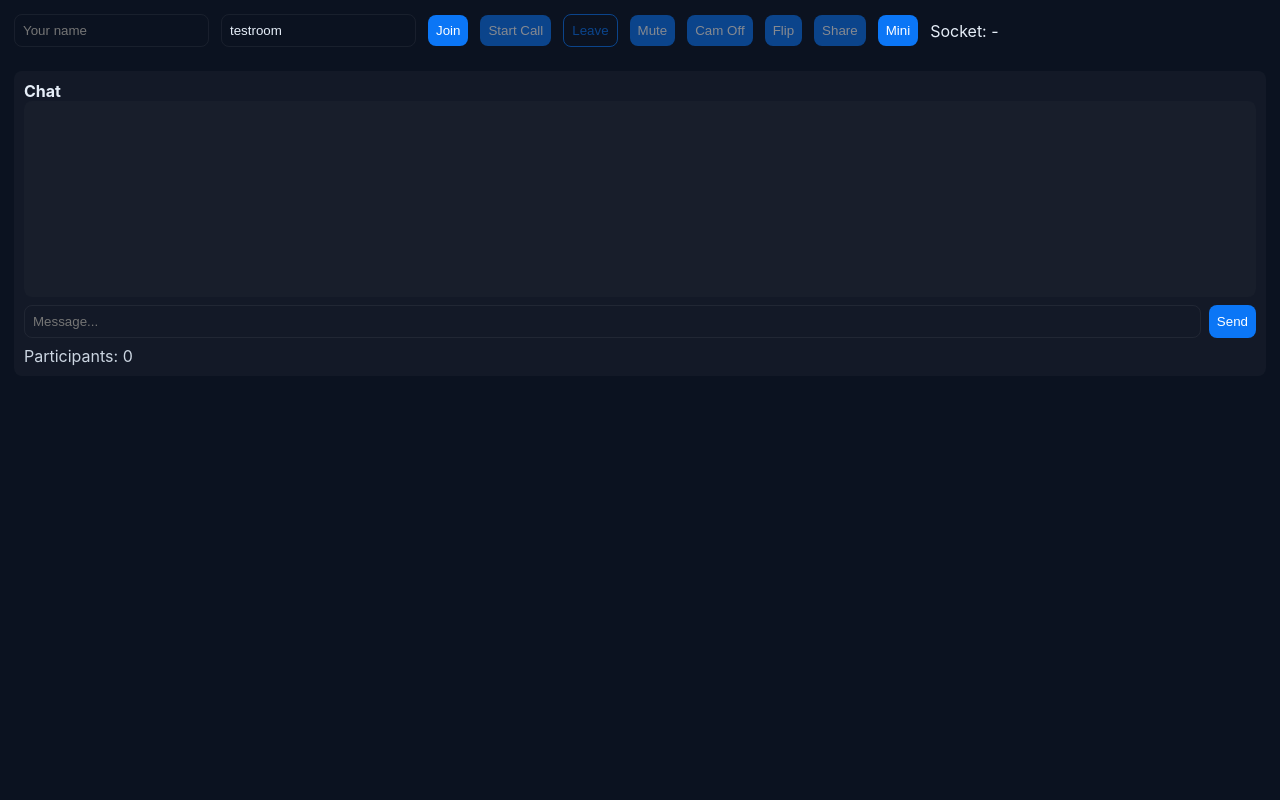
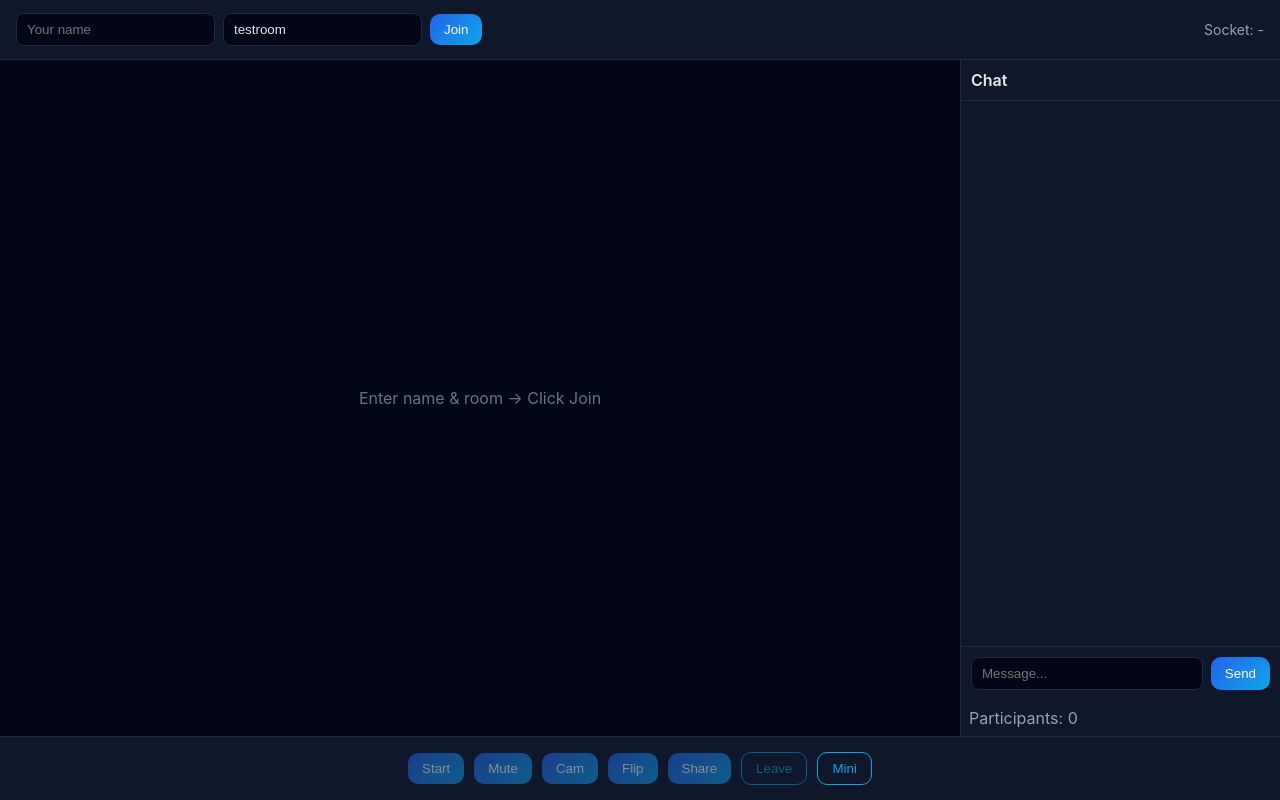
Before and after one commit to LakshyaMittal11/AI-agent, a website: page public/index.html in a window 1280 px wide. Drawn offline with nearby package versions, Linux system fonts and the light colour scheme; no server answers.

Commit message:
new feature camera center

```diff
--- a/public/index.html
+++ b/public/index.html
@@ -1,128 +1,195 @@
 <!doctype html>
 <html>
 <head>
-  <meta charset="utf-8" />
-  <title>Video Call — Working Client (fixed fullscreen & mobile)</title>
-  <meta name="viewport" content="width=device-width,initial-scale=1" />
+<meta charset="utf-8"/>
+<title>Video Call — Modern UI (Join Fixed)</title>
+<meta name="viewport" content="width=device-width,initial-scale=1"/>
+
 <style>
 :root{
-      --bg:#0b1220; --muted:#9aa7bd; --accent:#0b76f6;
+  --bg:#020617;
+  --panel:#0f172a;
+  --border:#1e293b;
+  --text:#e5e7eb;
+  --muted:#94a3b8;
+  --accent:#0ea5e9;
 }
-    body{font-family:Inter,Arial,sans-serif;background:var(--bg);color:#e6eef8;padding:14px;margin:0}
-    .top{display:flex;gap:12px;align-items:center;margin-bottom:12px;flex-wrap:wrap}
-    input,button{padding:8px;border-radius:8px;border:1px solid rgba(255,255,255,0.06);background:transparent;color:inherit}
-    button{background:var(--accent);color:#fff;border:none;cursor:pointer}
-    button.ghost{background:transparent;border:1px solid var(--accent);color:var(--accent)}
-    button:disabled{opacity:.5;cursor:not-allowed}
+*{box-sizing:border-box}
 
-    /* ===== EXISTING STAGE ===== */
-    .stage{
-      display:grid;
-      grid-template-columns:repeat(auto-fill,minmax(220px,1fr));
-      gap:10px;
-      align-items:start;
+body{
+  margin:0;
+  font-family:Inter,Arial,sans-serif;
+  background:var(--bg);
+  color:var(--text);
+  height:100vh;
+  display:flex;
+  flex-direction:column;
 }
 
-    /* ===== ADD: video-grid behaviour ===== */
-    .stage{
-      grid-template-columns: repeat(auto-fit, minmax(300px, 1fr));
+/* HEADER */
+.header{
+  height:60px;
+  background:var(--panel);
+  display:flex;
+  align-items:center;
+  justify-content:space-between;
+  padding:0 16px;
+  border-bottom:1px solid var(--border);
+}
+.header-left{display:flex;gap:8px;align-items:center}
+.header-right{color:var(--muted);font-size:14px}
+
+input{
+  background:#020617;
+  border:1px solid var(--border);
+  color:var(--text);
+  padding:8px 10px;
+  border-radius:8px;
 }
 
-    /* Tile */
+.btn{
+  background:linear-gradient(135deg,#2563eb,#0ea5e9);
+  border:none;
+  color:white;
+  padding:8px 14px;
+  border-radius:10px;
+  cursor:pointer;
+  transition:.25s;
+}
+.btn:hover{transform:scale(1.05);box-shadow:0 0 12px rgba(14,165,233,.6)}
+.btn.ghost{background:transparent;border:1px solid var(--accent);color:var(--accent)}
+.btn:disabled{opacity:.5;cursor:not-allowed}
+
+/* MAIN */
+.main{flex:1;display:flex;overflow:hidden}
+
+/* STAGE */
+.stage{
+  flex:1;
+  display:grid;
+  grid-template-columns:repeat(auto-fit,minmax(280px,1fr));
+  gap:12px;
+  padding:12px;
+  overflow:auto;
+}
 .tile{
-      background:#000;
-      border-radius:10px;
+  background:black;
+  border-radius:16px;
   overflow:hidden;
   position:relative;
   aspect-ratio:16/9;
+  box-shadow:0 10px 30px rgba(0,0,0,.5);
+}
+.tile video{width:100%;height:100%;object-fit:cover}
+.tile.screen video{object-fit:contain}
+.tile.fullscreen-share{grid-column:1/-1;height:65vh}
+.tile.mini{position:fixed;width:260px;bottom:80px;right:20px;z-index:999}
+.label{
+  position:absolute;
+  bottom:10px;
+  left:10px;
+  background:rgba(0,0,0,.6);
+  padding:6px 10px;
+  border-radius:8px;
+  font-size:13px;
+}
+
+/* CHAT */
+.chat{
+  width:320px;
+  background:var(--panel);
+  border-left:1px solid var(--border);
+  display:flex;
+  flex-direction:column;
+}
+.chat-header{padding:10px;border-bottom:1px solid var(--border);font-weight:600}
+#messages{flex:1;overflow:auto;padding:10px}
+#messages div{
+  background:#020617;
+  padding:6px 10px;
+  border-radius:8px;
+  margin-bottom:6px;
+}
+.chat-input{display:flex;gap:8px;padding:10px;border-top:1px solid var(--border)}
+
+/* FOOTER */
+.footer{
+  height:64px;
+  background:var(--panel);
+  border-top:1px solid var(--border);
   display:flex;
   align-items:center;
   justify-content:center;
+  gap:10px;
 }
 
-    .tile.fullscreen-share{
-      grid-column:1 / -1;
-      height:62vh;
+/* TOAST */
+.toast{
+  position:fixed;
+  top:20px;
+  right:20px;
+  background:rgba(0,0,0,.7);
+  padding:10px 14px;
+  border-radius:10px;
+  z-index:999;
 }
 
-    video{
-      width:100%;
-      height:100%;
-      object-fit:cover;
-    }
-
-    .tile.screen video{
-      object-fit:contain !important;
-      background:#000;
-    }
-
-    /* ===== ADD: resize screen-share ===== */
-    .tile.screen{
-      resize: both;
-      overflow: auto;
-      min-width:260px;
-      min-height:160px;
-    }
-
-    /* ===== ADD: mini floating ===== */
-    .tile.mini{
-      width:300px;
-      position:fixed;
-      bottom:10px;
-      right:10px;
-      z-index:999;
-      box-shadow:0 10px 30px rgba(0,0,0,.6);
-    }
-
-    .label{
-      position:absolute;
-      left:8px;
-      bottom:8px;
-      background:rgba(0,0,0,.6);
-      padding:6px;
-      border-radius:6px;
-      font-size:13px;
-    }
-
-    .chat{margin-top:12px;background:rgba(255,255,255,0.03);padding:10px;border-radius:8px}
-    #messages{height:180px;overflow:auto;background:rgba(255,255,255,0.02);padding:8px;border-radius:8px}
-    .toast{position:fixed;right:16px;top:16px;background:rgba(0,0,0,.7);color:#fff;padding:10px;border-radius:8px}
-
-    @media(max-width:700px){
-      .tile.fullscreen-share{height:55vh}
+@media(max-width:800px){
+  .chat{display:none}
   .stage{grid-template-columns:1fr}
 }
 </style>
 </head>
+
 <body>
-  <div class="top">
-    <input id="name" placeholder="Your name" />
-    <input id="room" value="testroom" />
-    <button id="joinBtn">Join</button>
-    <button id="startCallBtn" disabled>Start Call</button>
-    <button id="leaveBtn" disabled class="ghost">Leave</button>
-    <button id="muteBtn" disabled>Mute</button>
-    <button id="camBtn" disabled>Cam Off</button>
-    <button id="flipBtn" disabled>Flip</button>
-    <button id="shareBtn" disabled>Share</button>
-      <button onclick="toggleMini()">Mini</button>
-    <div class="controls-right">Socket: <span id="sid">-</span></div>
+
+<!-- HEADER (JOIN HERE ✅) -->
+<div class="header">
+  <div class="header-left">
+    <input id="name" placeholder="Your name">
+    <input id="room" value="testroom">
+    <button class="btn" id="joinBtn">Join</button>
+  </div>
+  <div class="header-right">
+    Socket: <span id="sid">-</span>
+  </div>
 </div>
 
-  <div class="stage" id="stage"></div>
+<!-- MAIN -->
+<div class="main">
+  <div class="stage" id="stage">
+    <div style="margin:auto;color:#64748b">
+      Enter name & room → Click Join
+    </div>
+  </div>
 
   <div class="chat">
-    <strong>Chat</strong>
+    <div class="chat-header">Chat</div>
     <div id="messages"></div>
-    <div style="display:flex;gap:8px;margin-top:8px">
-      <input id="chatInput" placeholder="Message..." style="flex:1" />
-      <button id="sendBtn">Send</button>
+    <div class="chat-input">
+      <input id="chatInput" placeholder="Message..." style="flex:1">
+      <button class="btn" id="sendBtn">Send</button>
     </div>
-    <div id="memberList" style="margin-top:8px;color:#cbd5e1">Participants: <span id="count">0</span></div>
+    <div style="padding:8px;color:#94a3b8">
+      Participants: <span id="count">0</span>
+    </div>
+  </div>
+</div>
+
+<!-- FOOTER CONTROLS -->
+<div class="footer">
+  <button class="btn" id="startCallBtn" disabled>Start</button>
+  <button class="btn" id="muteBtn" disabled>Mute</button>
+  <button class="btn" id="camBtn" disabled>Cam</button>
+  <button class="btn" id="flipBtn" disabled>Flip</button>
+  <button class="btn" id="shareBtn" disabled>Share</button>
+  <button class="btn ghost" id="leaveBtn" disabled>Leave</button>
+  <button class="btn ghost" onclick="toggleMini()">Mini</button>
 </div>
 
 <div id="toastArea"></div>
 
+<!-- 🔴 SAME JS AS YOU SENT (NO CHANGE) -->
  <script src="/socket.io/socket.io.js"></script>
   <script>
     /* ===== ADD: mini toggle (NO logic removed) ===== */
@@ -176,16 +243,27 @@ function toggleMini(){
       if(options.isScreen) div.classList.add('screen'); // apply contain later
       const v = document.createElement('video'); v.id='video-'+id; v.autoplay=true; v.playsInline=true; if(options.isLocal) v.muted=true;
       const lab = document.createElement('div'); lab.className='label'; lab.textContent = label;
-      div.appendChild(v); div.appendChild(lab); stage.appendChild(div);
+      div.appendChild(v);
+      div.appendChild(lab);
+      // 👇 CLICK TO FOCUS
+      div.onclick = () => focusTile(id);
+      stage.appendChild(div);
       return div;
     }
 
     function setTileFullscreenForShare(sharerId) {
-      document.querySelectorAll('.tile.fullscreen-share').forEach(el=>el.classList.remove('fullscreen-share'));
+  document.querySelectorAll('.tile').forEach(t=>{
+    t.classList.remove('fullscreen-share');
+  });
+
   if(!sharerId) return;
+
   const tile = document.getElementById('tile-'+sharerId);
-      if(tile) tile.classList.add('fullscreen-share');
+  if(tile){
+    tile.classList.add('fullscreen-share');
   }
+}
+
 
     function removeTile(id){
       const el = document.getElementById('tile-'+id);
@@ -566,9 +644,26 @@ function toggleMini(){
       if(tz && tz.toLowerCase().includes('america')) countryGuess = 'US';
       return { isMobile, deviceType: isMobile ? 'mobile' : 'desktop', language: navigator.language, timezone: tz, countryGuess, userAgent: ua };
     }
+function focusTile(id){
+  const tile = document.getElementById('tile-'+id);
+  if(!tile) return;
+
+  const isAlreadyFocused = tile.classList.contains('fullscreen-share');
+
+  // sab fullscreen hatao
+  document.querySelectorAll('.tile').forEach(t=>{
+    t.classList.remove('fullscreen-share');
+  });
+
+  // agar pehle focused nahi tha → fullscreen karo
+  if(!isAlreadyFocused){
+    tile.classList.add('fullscreen-share');
+  }
+}
 
     // cleanup on tab close
     window.addEventListener('beforeunload', ()=>{ try{ socket.emit('leave'); }catch(e){} });
   </script>
+
 </body>
 </html>
```
Lines whose indentation alone changed are shown as unchanged.
